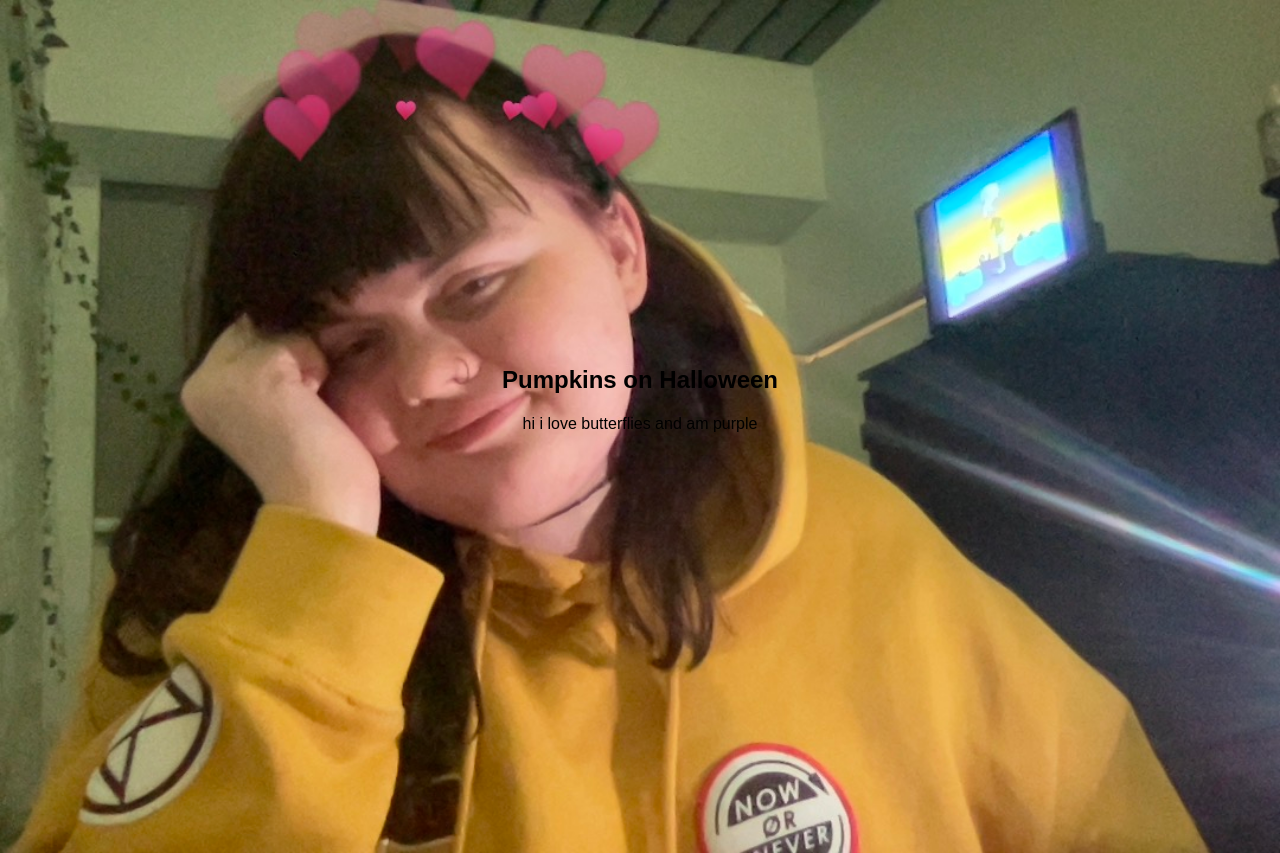
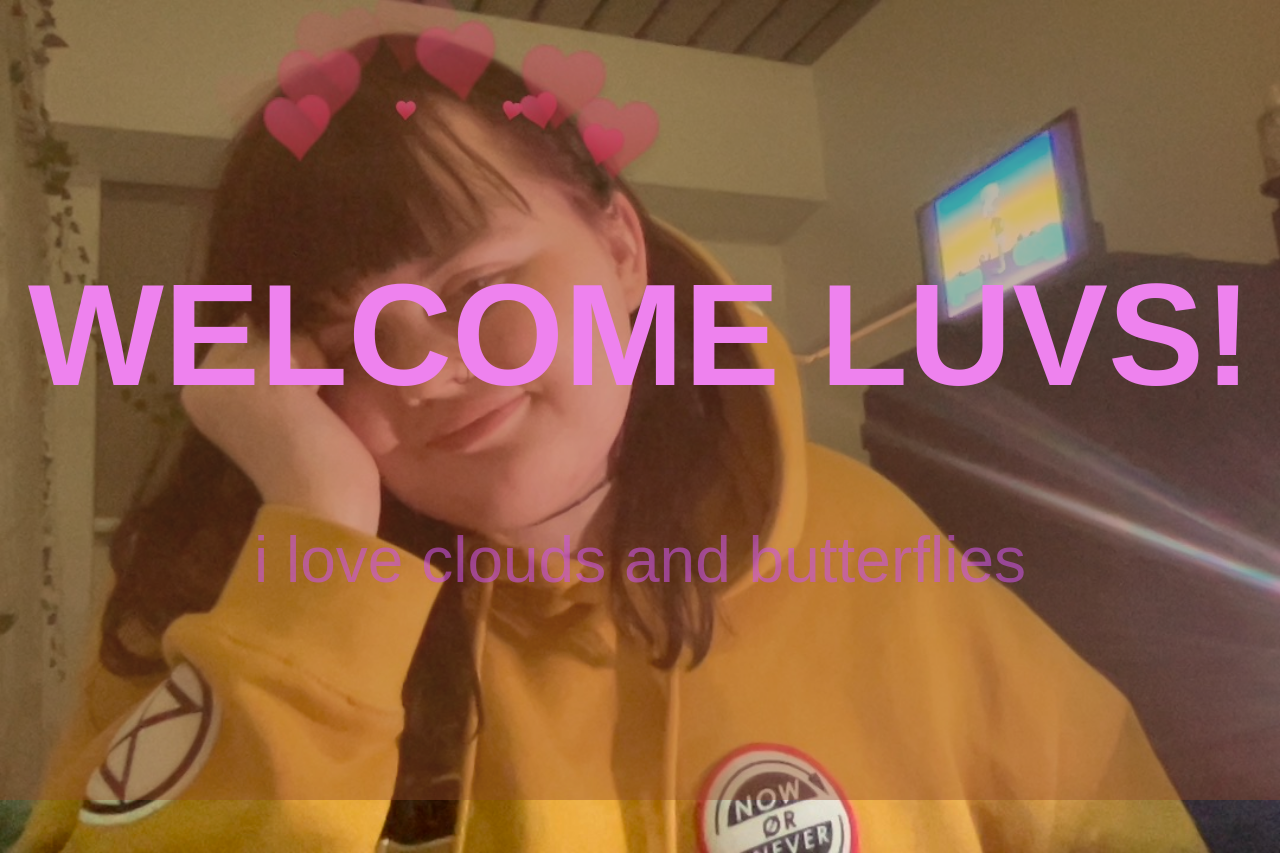
Before and after one commit to izzy1317/izzy1317.github.io, a plain HTML site: page index.html in a window 1280 px wide. Drawn offline with Linux system fonts and the light colour scheme.

Commit message:
added overlay and mobile styles

```diff
--- a/css/styles.css
+++ b/css/styles.css
@@ -48,7 +48,17 @@ img {
   grid-row: 1 / -1;
 }
 
-.hero-img {
+.hero-image-box::after {
+  content: "";
+  height: 100%;
+  width: 100%;
+  position: absolute;
+  top: 0;
+  bottom: 0;
+  background-color: rgba(145, 73, 40, 0.4);
+}
+
+.hero-image {
   width: 100%;
   height: 100%;
   object-fit: fill;
@@ -62,3 +72,41 @@ img {
   z-index: 10;
   text-align: center;
 }
+
+.hero-heading {
+  font-size: 3rem;
+  line-height: 3rem;
+  color: rgb(245, 82, 164);
+  text-transform: uppercase;
+  font-weight: bold;
+}
+.hero-text {
+  font-size: 2rem;
+  color: rgba(204, 85, 228, 0.582);
+}
+
+/* Media Queries Below */
+
+@media (min-width: 600px) {
+  .hero-heading {
+    color: violet;
+    font-size: 4rem;
+    line-height: 4rem;
+  }
+  .hero-text {
+    font-size: 2.5rem;
+    line-height: 2.5rem;
+  }
+}
+
+@media (min-width: 920px) {
+  .hero-heading {
+    color: violet;
+    font-size: 9rem;
+    line-height: 9rem;
+  }
+  .hero-text {
+    font-size: 4rem;
+    line-height: 4rem;
+  }
+}
--- a/index.html
+++ b/index.html
@@ -17,8 +17,8 @@
         />
       </section>
       <section class="hero-text-box">
-        <h1 class="hero-heading">Pumpkins on Halloween</h1>
-        <p class="hero-text">hi i love butterflies and am purple</p>
+        <h1 class="hero-heading">Welcome Luvs!</h1>
+        <p class="hero-text">i love clouds and butterflies</p>
       </section>
     </header>
   </body>
```
